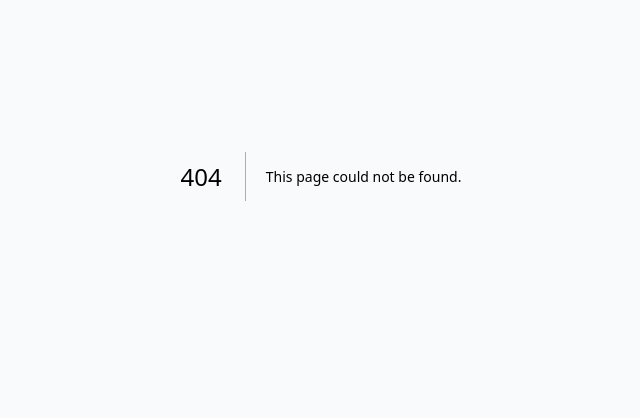
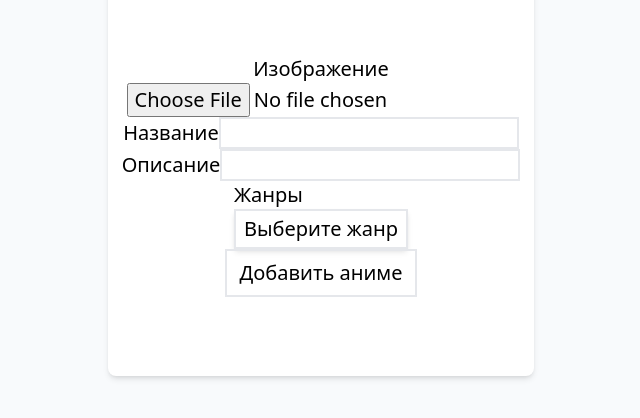
Before and after one commit to Damego/anime-ru-frontend, a Next.js app: page /manage in a window 1280 px wide. Before the commit this address had no page. Shown: the part 224-642 px from the top of the page, without its empty margins (319-959 px from the left). Built offline with nearby package versions, Linux system fonts and the light colour scheme.

Commit message:
feat: add manage page

```diff
--- a/src/app/components/Select.jsx
+++ b/src/app/components/Select.jsx
@@ -1,3 +1,5 @@
+"use client"
+
 import React, { useState } from "react";
 
 function Option({ name, value, checked, onClick }) {
--- /dev/null
+++ b/src/app/manage/components/form.jsx
@@ -0,0 +1,61 @@
+"use client"
+
+import { useState } from "react"
+import Select from "@/app/components/Select";
+import httpClient from "@/app/utils/httpClient";
+
+export default function Form({ selectOptions }) {
+  const [selectedOptions, changeSelectedOptions] = useState([]);
+  const [file, changeFile] = useState();
+
+  const onOptionSelect = (value) => {
+    const [option] = selectOptions.filter(option => option.value === value)
+
+    if (selectedOptions.includes(option)) {
+      changeSelectedOptions(selectedOptions.filter(opt => opt.value !== value))
+    }
+    else {
+      changeSelectedOptions([...selectedOptions, option])
+    }
+  }
+
+  /**
+   *
+   * @param {File} file
+   */
+  const onFileChange = (file) => {
+    // TODO: check for non png file types
+    console.log(file.type);
+  }
+
+  const onButtonClick = async () => {
+    await httpClient.addAnime()
+  }
+
+  return (
+    <div className="w-1/3 h-1/2 flex flex-col items-center justify-center rounded-lg bg-white text-xl shadow-md">
+      <label>Изображение</label>
+      <input type="file" accept="image/png" name="image" onChange={formElement => onFileChange(formElement.target.value)}/>
+      <div>
+        <label>Название</label>
+        <input className="border-2" />
+      </div>
+      <div>
+        <label>Описание</label>
+        <input className="border-2" />
+      </div>
+      <div>
+        <label>Жанры</label>
+        <Select
+          options={selectOptions}
+          selectedOptions={selectedOptions}
+          onOptionSelect={onOptionSelect}
+        />
+      </div>
+
+      <button onClick={onButtonClick} className="w-48 h-12 border-2">
+        Добавить аниме
+      </button>
+    </div>
+  )
+}
--- /dev/null
+++ b/src/app/manage/page.js
@@ -0,0 +1,21 @@
+import httpClient from "../utils/httpClient"
+import Form from "./components/form"
+
+const predefinedGenres = [
+  {name: "Романтика", id: 1},
+  {name: "Иссекай", id: 2},
+  {name: "Фентези", id: 3},
+  {name: "Повседневность", id: 4},
+  {name: "Комедия", id: 5}
+]
+
+export default async function Manage() {
+    const genres = predefinedGenres.map(({name, id}) => ({name, value: id})) // await httpClient.getGenreList();
+
+
+    return (
+        <div className="flex h-screen w-screen flex-col items-center justify-center">
+            <Form selectOptions={genres}/>
+        </div>
+    )
+}
```
Also changed, not shown: test.js (+3 -4 lines).
